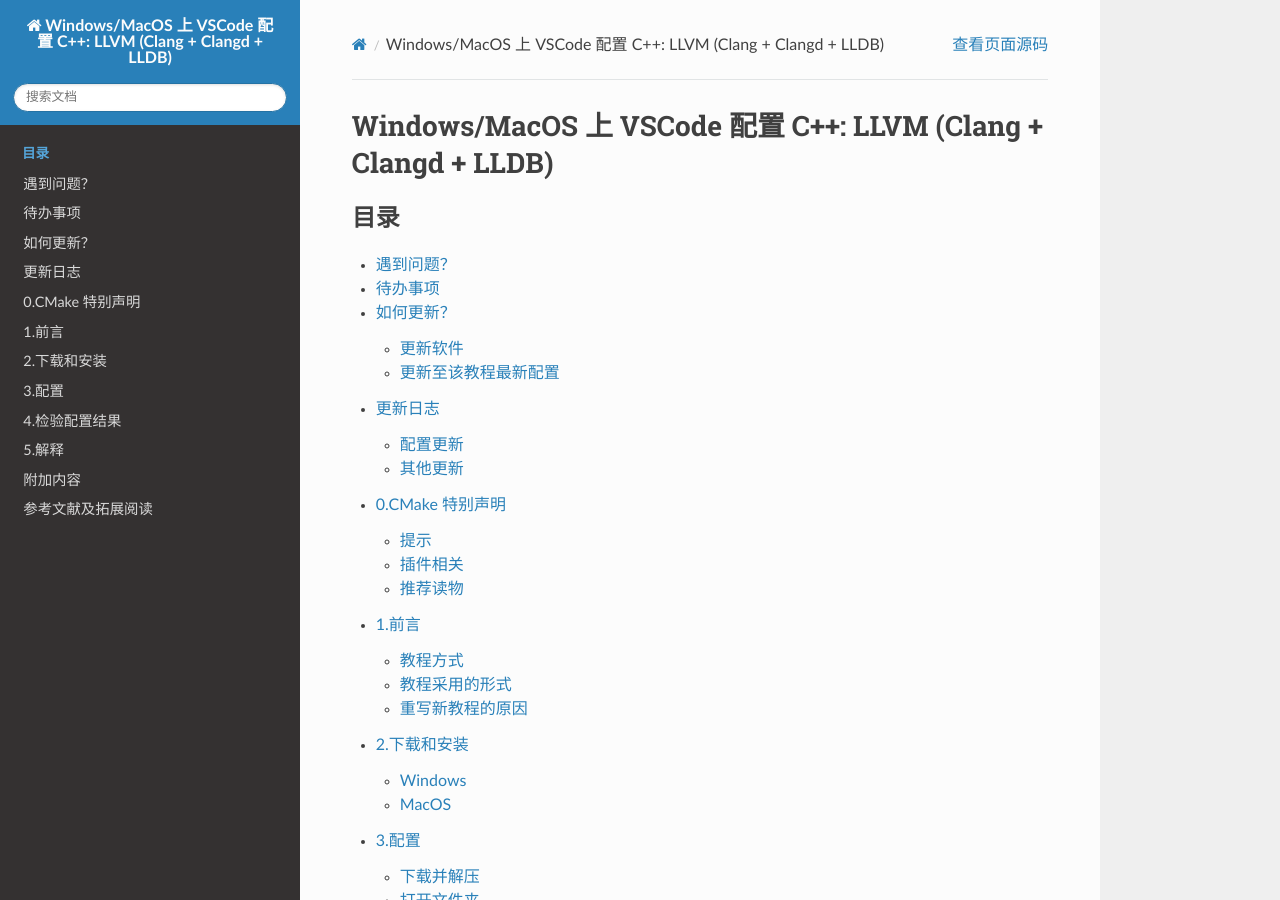
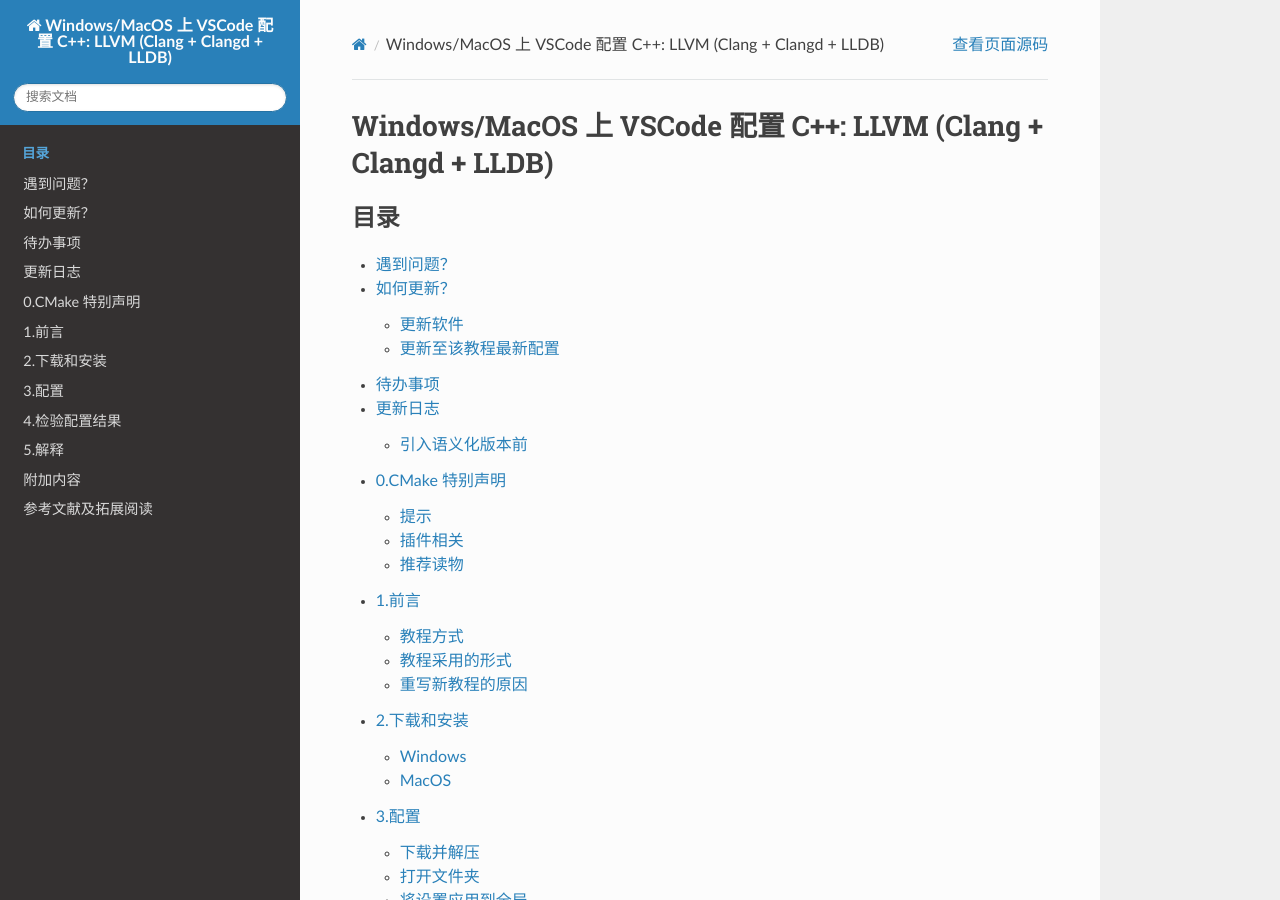
Before and after one commit to FeignClaims/vscode_cpp_starter, a Sphinx documentation site: the page built from docs/source/index.rst, in a window 1280 px wide and 900 px high. Built offline with Sphinx 7.4.7 and the Read the Docs theme 2.0.0, drawn with Linux system fonts in a browser that asks for light colours; some of the changed lines change nothing that is shown.

Commit message:
引入语义化版本

```diff
--- /dev/null
+++ b/docs/source/changelog.rst
@@ -0,0 +1,164 @@
+########
+更新日志
+########
+
+配置更新方法见 :doc:`how_to_update`。
+
+.. note::
+
+  文档迁移后配置变化颇大，迁移前的配置更新不做记录。
+
+
+引入语义化版本前
+****************
+
+2023-02-05
+============
+
+- 设置 CMake 进行并行生成。
+
+2023-02-04
+============
+
+- 新增扩展 ``Project Manager``。
+
+2023-01-30
+============
+
+- 移除 ``cmake/SymlinkCompileCommands.json``，已将该功能 PR 到 project_options 中。
+
+2023-01-22
+============
+
+- 允许 clangd 更热切地索引标准库。
+
+2023-01-19
+============
+
+- 更新大量配置：
+
+  .. code-block:: txt
+
+    根目录
+    |
+    +-- .clang-format
+    +-- .clang-tidy
+    +-- .clangd
+    +-- .cmake-format.py
+    +-- .gitignore
+    +-- CMakeLists.txt
+    +-- cmake/
+    +-- mine/
+    +-- .vscode/
+
+2023-01-18
+============
+
+- 强调 ``clangd: Restart language server`` 应当在打开源文件或头文件时进行。
+
+2023-01-16
+============
+
+- 开启文件夹时不自动配置 CMake（因为一般已有缓存）。
+
+2023-01-07
+============
+
+- 添加“CMake: 编译活动目标”和“Clang-Tidy: 修复当前文件”的 VSCode 任务配置。
+
+2023-01-06
+============
+
+- 更改头文件 ``#include`` 的顺序。
+
+2023-01-05
+============
+
+- 更新我个人的 MyProjectOptions.cmake，更严格的诊断。
+- 为 clangd 启用解析转发函数。
+- 为 concepts 着色。
+
+2023-01-03
+============
+
+- 在 :doc:`special_announcement` 中新增我个人的 C++ 项目配置模板。
+- 更新默认 MyProjectOptions.cmake 设置。
+- 加入多彩的注释提示符。
+- 更新 settings.json：改善外观，让 CMake “如果已有缓存，则跳过配置环节”。
+
+2022-11-11
+============
+
+- 为调试控制台启用自定义字体。
+
+2022-10-15
+============
+
+- 扩展 ``CMake Language Support`` 更新，其 ``.json`` 的配置选项命名做了变更，需要更新配置文件。
+
+2022-09-21
+============
+
+- 更新至 LLVM 15。
+
+2022-09-11
+============
+
+- 将 CMake 源文件管理部分抽象成 ``cmake/StructureOnly.cmake``，从而允许为单源文件代码提供分析的同时管理 CMake 项目，并为未来可能做的 **利用 Conan 添加第三方库** （见 :doc:`todo`）提供接口，目前请通过 :doc:`special_announcement` 自行学习。
+
+2022-09-10
+============
+
+- 对 CMake 部分借用 `Github: aminya/project_options`_ 重新配置，更加简洁有效。
+
+2022-09-08
+============
+
+- 修正了又一个 Windows 特有问题。见 `Issue: 关于配置异常无输出`_。
+
+2022-09-03
+============
+
+- 对配置文件进行了大幅度的调整。
+- 用 reStructuredText 重写了文档并进行迁移。
+
+2022-09-10
+============
+
+- 在 :doc:`special_announcement` 部分新增一个开源项目 `Github: aminya/project_options`_。
+
+2022-08-27
+============
+
+- 更新了 CMake 相关拓展。
+
+2022-08-23
+============
+
+- 补充了 Windows 安装 LLVM 的一个操作。
+
+2022-08-20
+============
+
+- 在 ``.vscode/launch.json`` 中增加了 CMake 项目用的 LLDB 调试配置，请注意 :doc:`special_announcement`。
+
+2022-08-13
+============
+
+- 新增了一个插件 `Error Lens`_，感谢 `【VS Code】四年功力 一刻掌握 速通 C++插件/终端美化/工程管理 懒人必备`_。
+- 新增了 :doc:`special_announcement`。
+
+2022-07-08
+============
+
+- VSCode 更新了导出/导入配置档案的功能，但涉及的部分自认为足够简单，不想重写，摸了。
+
+2022-06-26
+============
+
+- Homebrew 终于更新了 LLVM14（请通过 ``brew upgrade --greedy`` 更新），调整了 MacOS 的配置文件。
+
+2022-06-08
+============
+
+- 彻底修复 Windows 调试无法设置断点的问题； **但对于项目仍需自己通过 CMake 进行配置**。见 `Issue: 添加断点无效`_，方法来自 `vscode-lldb: Breakpoints are not getting hit`_。
--- a/docs/source/conf.py
+++ b/docs/source/conf.py
@@ -9,7 +9,7 @@
 project = 'Windows/MacOS 上 VSCode 配置 C++: LLVM (Clang + Clangd + LLDB)'
 copyright = '2022, FeignClaims'
 author = 'FeignClaims'
-release = 'v1.0'
+release = 'v1.0.0'
 
 # -- General configuration ---------------------------------------------------
 # https://www.sphinx-doc.org/en/master/usage/configuration.html#general-configuration
--- a/docs/source/index.rst
+++ b/docs/source/index.rst
@@ -15,9 +15,9 @@
    :caption: 目录
 
    meet_trouble.rst
+   how_to_update.rst
    todo.rst
-   how_to_update.rst
-   update_notes.rst
+   changelog.rst
    special_announcement.rst
    preface.rst
    download_and_install/index.rst
--- a/docs/source/update_notes.rst
+++ /dev/null
@@ -1,80 +0,0 @@
-########
-更新日志
-########
-
-
-.. note::
-
-  文档迁移后配置变化颇大，迁移前的配置更新不做记录。
-
-配置更新
-********
-
-记录需要更新 `配置文件`_ 的更新，文中所用的 `配置文件`_ 始终保持最新版本。
-
-更新方法见 :doc:`how_to_update`。
-
-- 2023 年 2 月 5 日，设置 CMake 进行并行生成。
-- 2023 年 2 月 4 日，新增扩展 ``Project Manager``。
-- 2023 年 1 月 30 日，移除 ``cmake/SymlinkCompileCommands.json``，已将该功能 PR 到 project_options 中。
-- 2023 年 1 月 22 日，允许 clangd 更热切地索引标准库。
-- 2023 年 1 月 19 日，更新大量配置：
-
-  .. code-block:: txt
-
-    根目录
-    |
-    +-- .clang-format
-    +-- .clang-tidy
-    +-- .clangd
-    +-- .cmake-format.py
-    +-- .gitignore
-    +-- CMakeLists.txt
-    +-- cmake/
-    +-- mine/
-    +-- .vscode/
-
-- 2023 年 1 月 16 日：开启文件夹时不自动配置 CMake（因为一般已有缓存）。
-- 2023 年 1 月 7 日：添加“CMake: 编译活动目标”和“Clang-Tidy: 修复当前文件”的 VSCode 任务配置。
-- 2023 年 1 月 6 日：更改头文件 ``#include`` 的顺序。
-
-- 2023 年 1 月 5 日
-
-  - 更新我个人的 MyProjectOptions.cmake，更严格的诊断。
-  - 为 clangd 启用解析转发函数。
-  - 为 concepts 着色。
-
-- 2023 年 1 月 3 日
-
-  - 更新默认 MyProjectOptions.cmake 设置。
-  - 加入多彩的注释提示符。
-  - 更新 settings.json：改善外观，让 CMake “如果已有缓存，则跳过配置环节”。
-
-- 2022 年 11 月 11 日，为调试控制台启用自定义字体。
-- 2022 年 10 月 15 日，扩展 ``CMake Language Support`` 更新，其 ``.json`` 的配置选项命名做了变更，需要更新配置文件。
-- 2022 年 9 月 21 日，更新至 LLVM 15。
-- 2022 年 9 月 11 日，将 CMake 源文件管理部分抽象成 ``cmake/StructureOnly.cmake``，从而允许为单源文件代码提供分析的同时管理 CMake 项目，并为未来可能做的 **利用 Conan 添加第三方库** （见 :doc:`todo`）提供接口，目前请通过 :doc:`special_announcement` 自行学习。
-- 2022 年 9 月 10 日，对 CMake 部分借用 `Github: aminya/project_options`_ 重新配置，更加简洁有效。
-- 2022 年 9 月 8 日，修正了又一个 Windows 特有问题。
-
-  见 `Issue: 关于配置异常无输出`_。
-
-- 2022 年 9 月 3 日，对配置文件进行了大幅度的调整。
-- 2022 年 8 月 27 日，更新了 CMake 相关拓展。
-- 2022 年 8 月 20 日，在 ``.vscode/launch.json`` 中增加了 CMake 项目用的 LLDB 调试配置，请注意 :doc:`special_announcement`。
-- 2022 年 6 月 8 日，彻底修复 Windows 调试无法设置断点的问题； **但对于项目仍需自己通过 CMake 进行配置**。
-
-  见 `Issue: 添加断点无效`_，方法来自 `vscode-lldb: Breakpoints are not getting hit`_。
-
-其他更新
-********
-
-- 2023 年 1 月 18 日，强调 ``clangd: Restart language server`` 应当在打开源文件或头文件时进行。
-- 2023 年 1 月 3 日，在 :doc:`special_announcement` 中新增我个人的 C++ 项目配置模板。
-- 2022 年 9 月 10 日，在 :doc:`special_announcement` 部分新增一个开源项目 `Github: aminya/project_options`_。
-- 2022 年 9 月 3 日，用 reStructuredText 重写了文档并进行迁移。
-- 2022 年 8 月 23 日，补充了 Windows 安装 LLVM 的一个操作。
-- 2022 年 8 月 13 日，新增了 :doc:`special_announcement`。
-- 2022 年 8 月 13 日，新增了一个插件 `Error Lens`_，感谢 `【VS Code】四年功力 一刻掌握 速通 C++插件/终端美化/工程管理 懒人必备`_。
-- 2022 年 7 月 8 日，VSCode 更新了导出/导入配置档案的功能，但涉及的部分自认为足够简单，不想重写，摸了。
-- 2022 年 6 月 26 日，Homebrew 终于更新了 LLVM14（请通过 ``brew upgrade --greedy`` 更新），调整了 MacOS 的配置文件。
```
